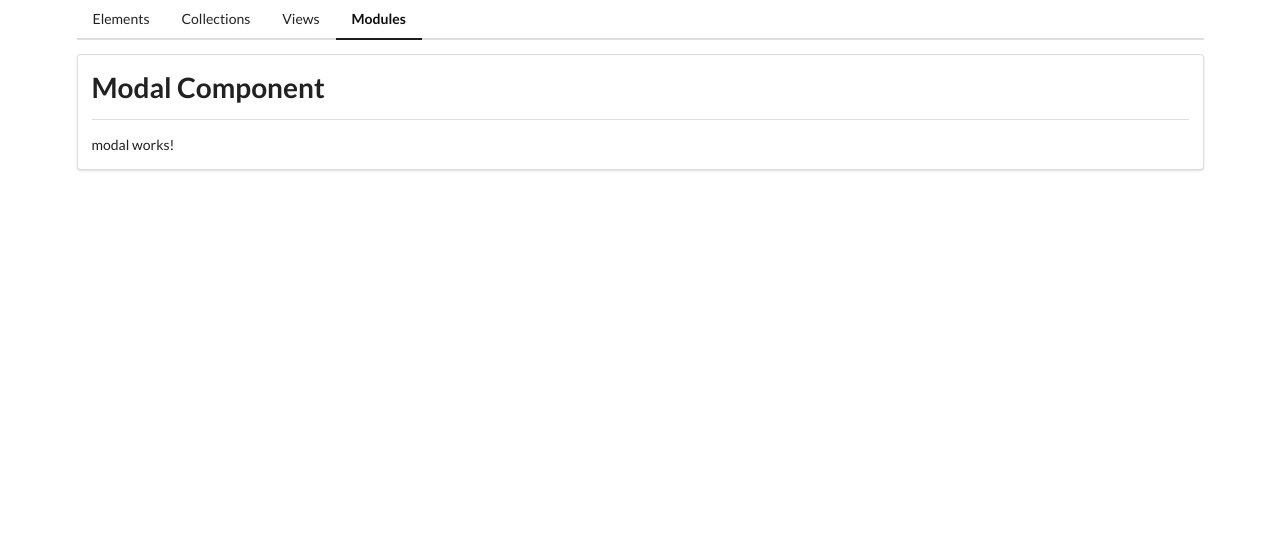
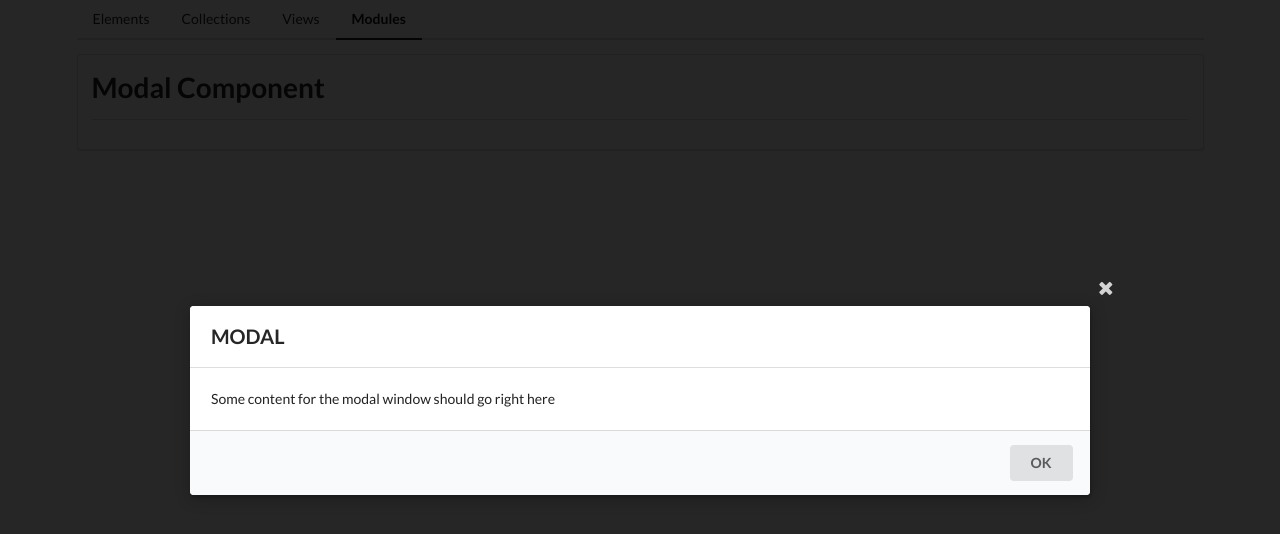
Before and after one commit to DmitryPolyakov1985/routing_and_modules_angular, an Angular app: page /mods in a window 1280 px wide. Shown: the top 534 px of the page. Built offline with nearby package versions, Linux system fonts and the light colour scheme.

Commit message:
add modal window with correct display on entire screen

```diff
--- a/src/app/mods/modal/modal.component.html
+++ b/src/app/mods/modal/modal.component.html
@@ -1 +1,12 @@
-<p>modal works!</p>
+<div class="ui dimmer visible active">
+  <div class="ui modal visible active">
+    <i class="close icon"></i>
+    <div class="header">MODAL</div>
+    <div class="content">
+      <p>Some content for the modal window should go right here</p>
+    </div>
+    <div class="actions">
+      <button class="ui button">OK</button>
+    </div>
+  </div>
+</div>
--- a/src/app/mods/modal/modal.component.ts
+++ b/src/app/mods/modal/modal.component.ts
@@ -1,15 +1,14 @@
-import { Component, OnInit } from '@angular/core';
+import { Component, OnInit, ElementRef } from '@angular/core';
 
 @Component({
   selector: 'app-modal',
   templateUrl: './modal.component.html',
-  styleUrls: ['./modal.component.css']
+  styleUrls: ['./modal.component.css'],
 })
 export class ModalComponent implements OnInit {
-
-  constructor() { }
+  constructor(private el: ElementRef) {}
 
   ngOnInit(): void {
+    document.body.appendChild(this.el.nativeElement);
   }
-
 }
```
